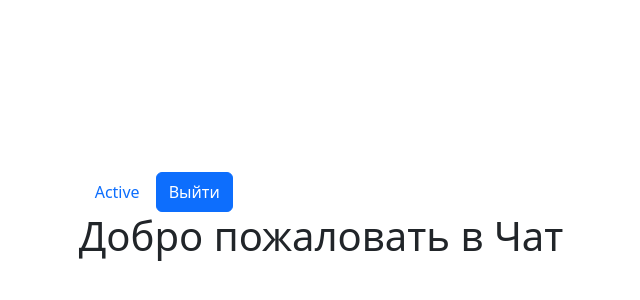
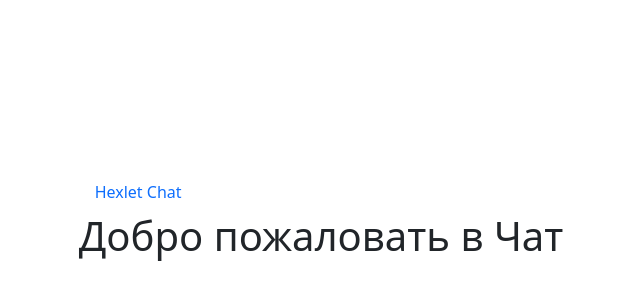
Before and after one commit to Denver1987/frontend-project-12, a React (Vite) app in the folder frontend/: page / in a window 1280 px wide. Shown: the part 180-480 px from the top of the page, without its empty margins (319-959 px from the left). Built offline with nearby package versions, Linux system fonts and the light colour scheme.

Commit message:
Добавлена навигационная панель

```diff
--- a/frontend/src/components/Pages.jsx
+++ b/frontend/src/components/Pages.jsx
@@ -1,9 +1,10 @@
 import { Formik, Form, Field } from 'formik';
 //import * as yup from 'yup';
 import axios from 'axios';
-import { authorize, getAuthToken, loguot } from '../utils/login.js';
+import { authorize, getAuthToken } from '../utils/login.js';
 import { Navigate, useNavigate } from 'react-router-dom';
-import { Nav, Button } from 'react-bootstrap';
+//import { Nav, Button } from 'react-bootstrap';
+import { NavPanel } from './navPanel.jsx';
 
 const BuildPageLogin = () => {
   const navigate = useNavigate();
@@ -12,11 +13,7 @@ const BuildPageLogin = () => {
   }
   return (
     <>
-      <Nav defaultActiveKey="/home" as="ul">
-      <Nav.Item as="li">
-        <Nav.Link href="/home">Active</Nav.Link>
-      </Nav.Item>
-    </Nav>
+      <NavPanel></NavPanel>
       <Formik
         initialValues={{
           username: "",
@@ -63,6 +60,7 @@ const BuildPageLogin = () => {
         </Form>
       )}
       </Formik>
+
     </>
   );
 }
@@ -74,23 +72,12 @@ const BuildNotExistPage = () => (
 );
 
 const BuildChatPage = () => {
-  const navigate = useNavigate();
   if (getAuthToken() === 'null' || undefined) {
     return <Navigate to="/login" />
   } else {
     return (
       <>
-        <Nav defaultActiveKey="/home" as="ul">
-          <Nav.Item as="li">
-            <Nav.Link href="/home">Active</Nav.Link>
-          </Nav.Item>
-          <Button variant="primary" onClick={
-            () => {
-              loguot();
-              navigate('/login');
-            }
-          }>Выйти</Button>
-        </Nav>
+        <NavPanel></NavPanel>
         <h1>Добро пожаловать в Чат</h1>
       </>
   );
--- /dev/null
+++ b/frontend/src/components/navPanel.jsx
@@ -0,0 +1,20 @@
+import { Nav, Button } from "react-bootstrap";
+import { loguot, isAuthenticated } from "../utils/login";
+import { useNavigate } from "react-router-dom";
+
+const BuildNavPanel = () => {
+  const navigate = useNavigate();
+  return <Nav as="ul">
+    <Nav.Item as="li">
+      <Nav.Link href="/">Hexlet Chat</Nav.Link>
+    </Nav.Item>
+    {isAuthenticated() ? <Button variant="primary"  className="ms-auto" onClick={
+      () => {
+        loguot();
+        navigate('/login');
+      }
+    }>Выйти</Button> : null}
+  </Nav>
+}
+
+export const NavPanel = () => BuildNavPanel();
--- a/frontend/src/utils/login.js
+++ b/frontend/src/utils/login.js
@@ -15,3 +15,7 @@ export const getAuthToken = () => {
 export const getCurrentUser = () => {
   return window.localStorage.currentUser;
 }
+
+export const isAuthenticated = () => {
+  return getAuthToken() !== 'null' && getAuthToken() !== undefined;
+}
--- a/package.json
+++ b/package.json
@@ -5,7 +5,7 @@
   "main": "index.js",
   "scripts": {
     "build": "npm run build --prefix frontend",
-    "start": "start-server -s ./frontend/dist -p 5101",
+    "start": "start-server -s ./frontend/dist",
     "test": "echo \"Error: no test specified\" && exit 1",
     "postinstall": "cd frontend && npm ci"
   },
```
